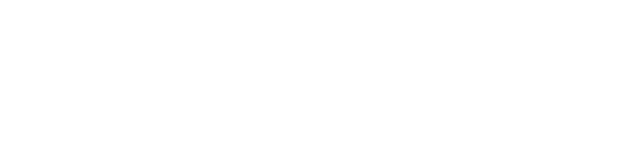
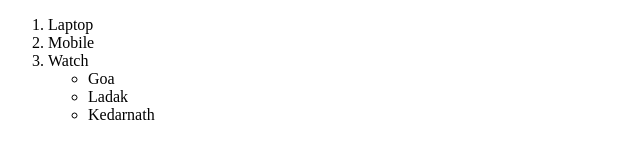
Before and after one commit to acciojob/shopping-or-holiday-sunithareddy14, a website: page main.html in a window 1280 px wide. Shown: the whole page, without its empty margins (0-640 px from the left). Drawn offline with Linux system fonts and the light colour scheme.

Commit message:
created a submission

```diff
--- a/main.html
+++ b/main.html
@@ -8,6 +8,17 @@
 
 <body>
 	<!-- the entire body must be written by student -->
+	<ol>
+		<li data-ns-list="shoppingList">Laptop</li>
+		<li data-ns-list="shoppingList">Mobile</li>
+		<li data-ns-list="shoppingList">Watch</li>
+	<ul>
+		<li data-ns-list="holidayList">
+			Goa
+		</li>
+		<li data-ns-list="holidayList">Ladak</li>
+		<li data-ns-list="holidayList">Kedarnath</li>
+	</ul>
     <script type="text/javascript" src="./script.js">
 </script>
 
```
